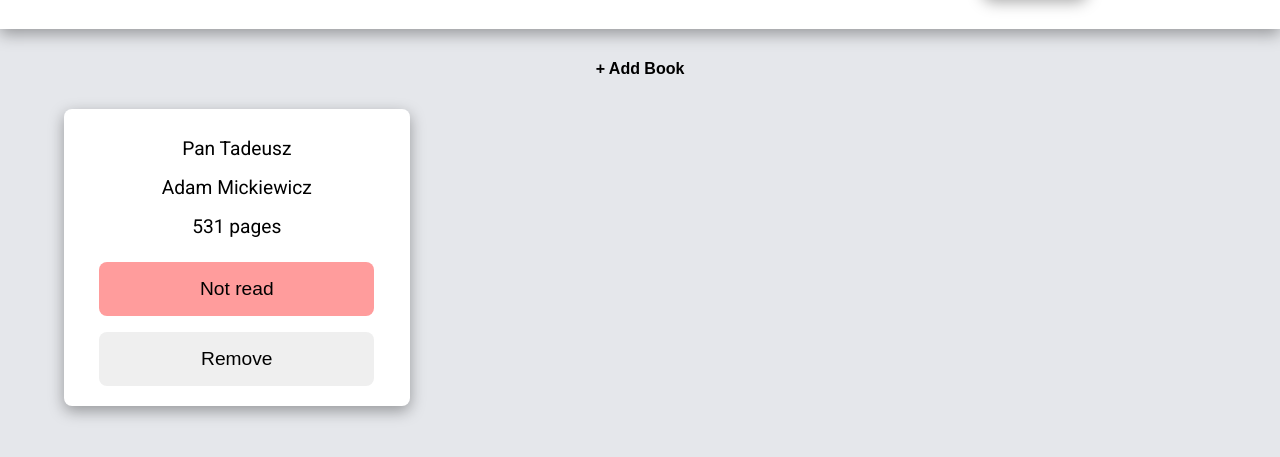
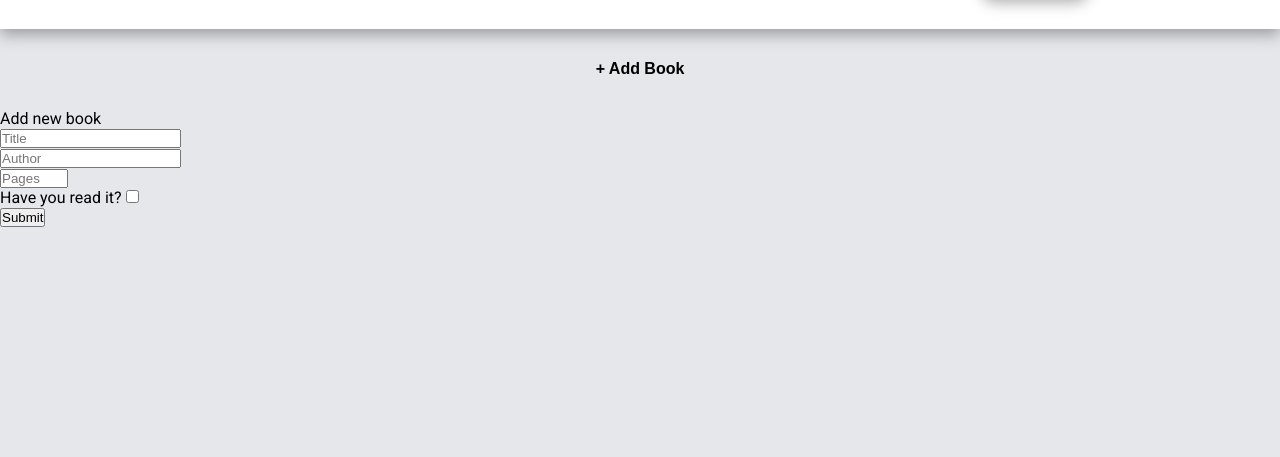
Before and after one commit to Alan1234111/Library-project, a website: page index.html in a window 1280 px wide. Both pictures are taken after a click on the button "+ Add Book". Shown: the part 85-542 px from the top of the page. Drawn offline with Linux system fonts and the light colour scheme.

Commit message:
Delete: deafult main layout

```diff
--- a/index.html
+++ b/index.html
@@ -21,42 +21,36 @@
       <button class="add-book__button">+ Add Book</button>
     </section>
 
-    <div class="add-book-modal hide">
-      <p class="add-book-modal__text">Add new book</p>
+    <div class="add-book-popup hide">
+      <p class="add-book-popup__text">Add new book</p>
 
-      <form action="#" class="add-book-modal__form">
-        <ul class="add-book-modal__inputs">
-          <li class="add-book-modal__li">
+      <form action="#" class="add-book-popup__form">
+        <ul class="add-book-popup__inputs">
+          <li class="add-book-popup__li">
             <label for="title"></label>
             <input type="text" placeholder="Title" name="title" id="title" required />
           </li>
-          <li class="add-book-modal__li">
+          <li class="add-book-popup__li">
             <label for="author"></label>
             <input type="text" placeholder="Author" name="author" id="author" required />
           </li>
-          <li class="add-book-modal__li">
+          <li class="add-book-popup__li">
             <label for="pages"></label>
             <input type="number" placeholder="Pages" name="pages" id="pages" min="0" max="5000" required />
           </li>
-          <li class="add-book-modal__li">
+          <li class="add-book-popup__li">
             <label for="read">Have you read it?</label>
             <input type="checkbox" name="read" id="read" />
           </li>
         </ul>
 
-        <button class="add-book-modal__submit-btn">Submit</button>
+        <button class="add-book-popup__submit-btn">Submit</button>
       </form>
     </div>
 
-    <main class="library">
-      <div class="book">
-        <p class="book-title">Pan Tadeusz</p>
-        <p class="book-author">Adam Mickiewicz</p>
-        <p class="book-pages">531 pages</p>
-        <button class="book-isread not-read">Not read</button>
-        <button class="book-remove">Remove</button>
-      </div>
-    </main>
+    <main class="library"></main>
+
+    <div class="overlay"></div>
 
     <script type="text/javascript" src="index.js"></script>
   </body>
```
